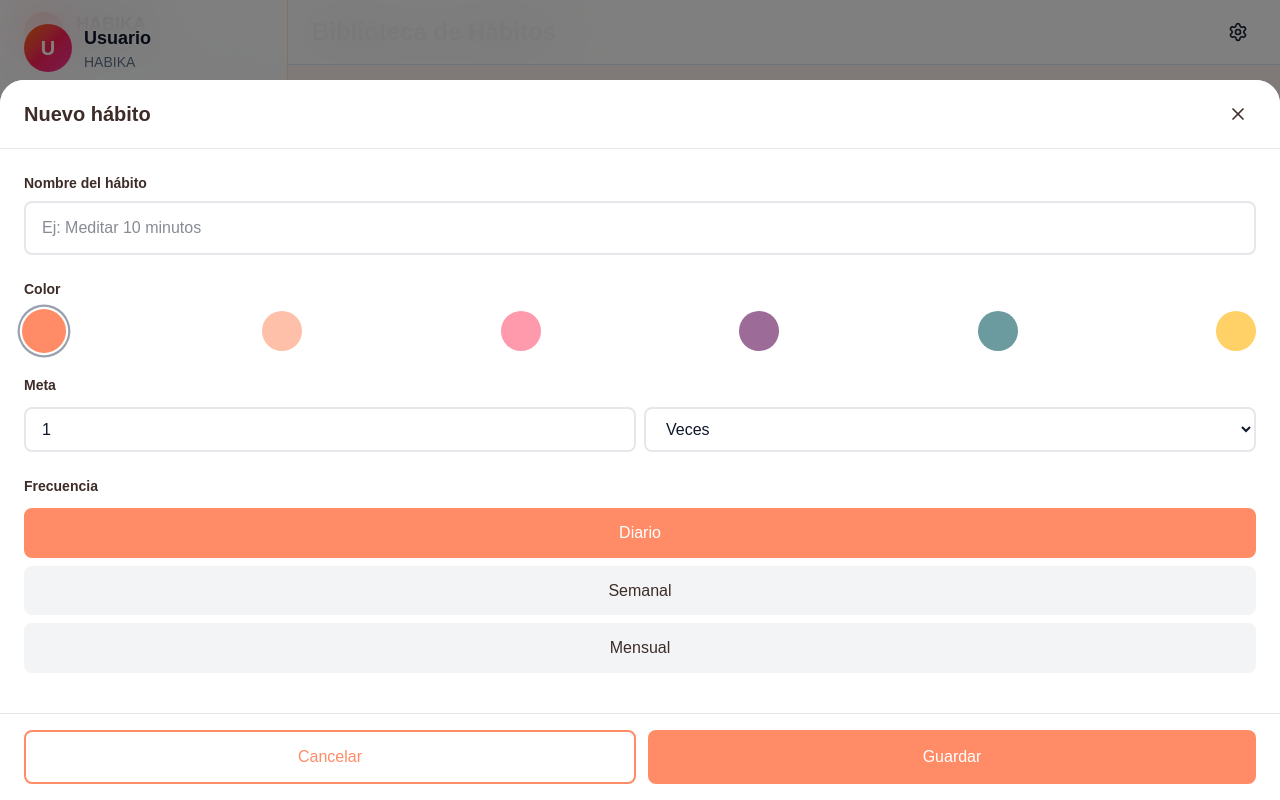
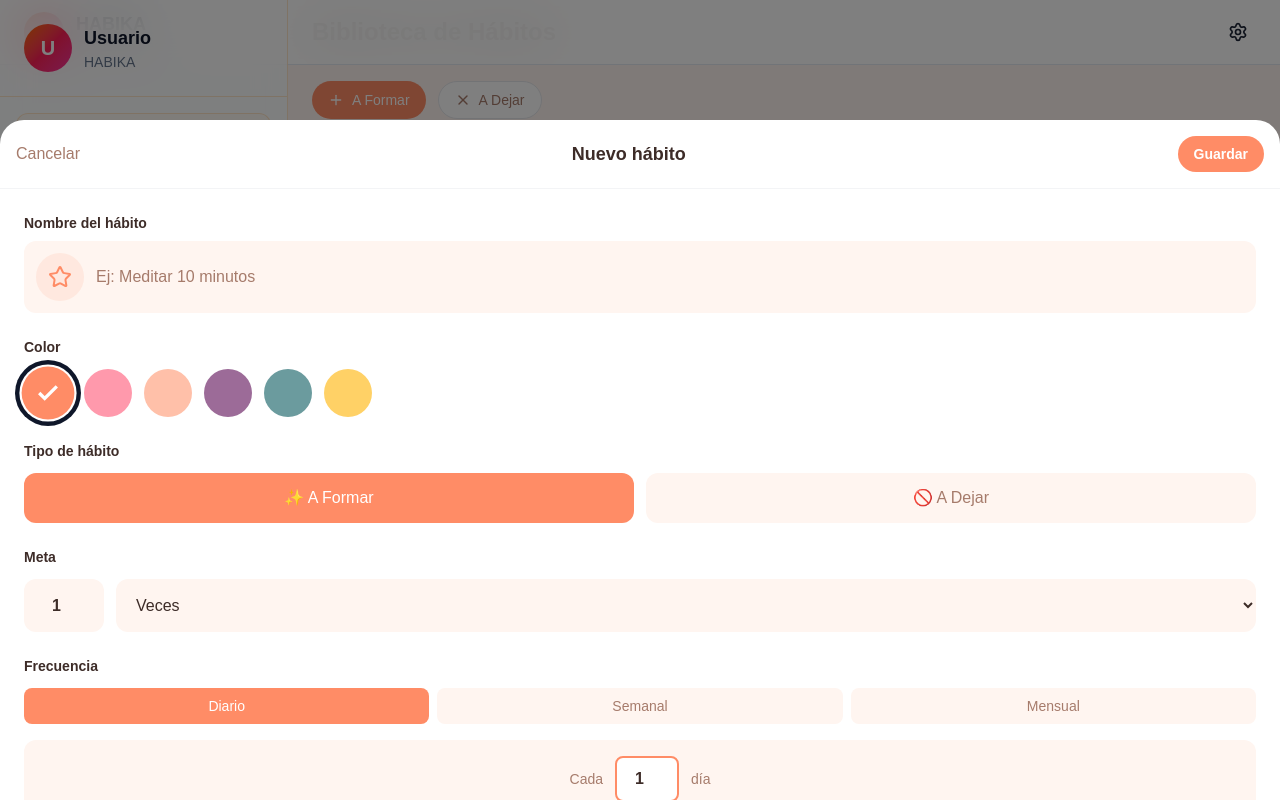
Before and after one commit to agustinmoren0/rocket-app, a Next.js app: page /biblioteca in a window 1280 px wide. Both pictures are taken after a click on the button "Crear hábito personalizado". Built offline with nearby package versions, Linux system fonts and the light colour scheme.

Commit message:
feat: modal crear hábito completo - icono+nombre inline + color funcional + frecuencia avanzada + UI coherente

```diff
--- a/app/biblioteca/page.tsx
+++ b/app/biblioteca/page.tsx
@@ -437,50 +437,54 @@ function PersonalizarHabitModal({ habit, type, onClose, onSuccess }: any) {
 }
 
 // ========== CREAR HÁBITO PERSONALIZADO MODAL ==========
-function CrearHabitoModal({ type, onClose, onSuccess }: any) {
-  const [name, setName] = useState('');
-  const [goalValue, setGoalValue] = useState('1');
-  const [goalUnit, setGoalUnit] = useState('veces');
-  const [frequency, setFrequency] = useState('diario');
-  const [daysOfWeek, setDaysOfWeek] = useState<number[]>([]);
-  const [specificDate, setSpecificDate] = useState('');
+function CrearHabitoModal({ type: defaultType, onClose, onSuccess }: any) {
+  const [formData, setFormData] = useState({
+    name: '',
+    icon: 'Star',
+    color: '#FF8C66',
+    type: defaultType || 'formar',
+    goalValue: 1,
+    goalUnit: 'veces',
+    frequency: 'diario',
+    frequencyInterval: 1,
+    selectedDays: [] as number[],
+    selectedDates: [] as number[],
+  });
 
-  const DAYS = ['Lun', 'Mar', 'Mié', 'Jue', 'Vie', 'Sáb', 'Dom'];
-  const COLORS = ['#FF8C66', '#FFC0A9', '#FF99AC', '#9C6B98', '#6B9B9E', '#FFD166'];
-  const [selectedColor, setSelectedColor] = useState(COLORS[0]);
+  const [showIconPicker, setShowIconPicker] = useState(false);
+
+  const COLORS = ['#FF8C66', '#FF99AC', '#FFC0A9', '#9C6B98', '#6B9B9E', '#FFD166'];
+  const WEEKDAYS = ['Lun', 'Mar', 'Mié', 'Jue', 'Vie', 'Sáb', 'Dom'];
+  const MONTH_DATES = Array.from({ length: 31 }, (_, i) => i + 1);
 
   const handleSave = () => {
-    if (!name.trim()) {
-      alert('Por favor ingresa un nombre');
+    if (!formData.name.trim()) {
+      alert('Ingresa un nombre para el hábito');
       return;
     }
 
     const habits = JSON.parse(localStorage.getItem('habika_custom_habits') || '[]');
-    const newHabit = {
+    habits.push({
       id: `habit_${Date.now()}`,
-      name,
-      icon: 'Star',
-      color: selectedColor,
-      type,
-      goalValue: parseInt(goalValue) || 1,
-      goalUnit,
-      frequency,
-      daysOfWeek: frequency === 'semanal' ? daysOfWeek : undefined,
-      specificDate: frequency === 'mensual' ? specificDate : undefined,
+      name: formData.name,
+      icon: formData.icon,
+      color: formData.color,
+      type: formData.type,
+      goalValue: formData.goalValue,
+      goalUnit: formData.goalUnit,
+      frequency: formData.frequency,
+      frequencyInterval: formData.frequencyInterval,
+      daysOfWeek: formData.selectedDays,
+      datesOfMonth: formData.selectedDates,
       status: 'active',
       createdAt: new Date().toISOString(),
-    };
-
-    habits.push(newHabit);
+      completedDates: [],
+    });
     localStorage.setItem('habika_custom_habits', JSON.stringify(habits));
     onSuccess();
   };
 
-  const toggleDayOfWeek = (dayIndex: number) => {
-    setDaysOfWeek(prev =>
-      prev.includes(dayIndex) ? prev.filter(d => d !== dayIndex) : [...prev, dayIndex].sort()
-    );
-  };
+  const SelectedIcon = LUCIDE_ICONS[formData.icon] || LUCIDE_ICONS['Star'];
 
   return (
     <motion.div
@@ -494,72 +498,142 @@ function CrearHabitoModal({ type, onClose, onSuccess }: any) {
         initial={{ y: '100%' }}
         animate={{ y: 0 }}
         exit={{ y: '100%' }}
-        transition={{ type: 'spring', damping: 30 }}
         onClick={(e) => e.stopPropagation()}
-        className="w-full bg-white rounded-t-3xl max-h-[90vh] overflow-y-auto"
+        className="w-full bg-white rounded-t-3xl max-h-[85vh] overflow-hidden flex flex-col"
       >
-        {/* Header */}
-        <div className="sticky top-0 bg-white border-b border-gray-200 px-6 py-4 flex items-center justify-between z-10">
-          <h2 className="text-xl font-bold text-[#3D2C28]">Nuevo hábito</h2>
+        {/* Header fijo */}
+        <div className="flex items-center justify-between p-4 border-b border-gray-100 shrink-0">
+          <button onClick={onClose} className="text-[#A67B6B] font-medium">
+            Cancelar
+          </button>
+          <h2 className="text-lg font-bold text-[#3D2C28]">Nuevo hábito</h2>
           <button
-            onClick={onClose}
-            className="p-2 hover:bg-gray-100 rounded-full transition-colors"
+            onClick={handleSave}
+            className="px-4 py-2 bg-[#FF8C66] text-white rounded-full text-sm font-semibold"
           >
-            <X className="w-5 h-5 text-[#3D2C28]" />
+            Guardar
           </button>
         </div>
 
-        {/* Content */}
-        <div className="px-6 py-6 space-y-6 pb-32">
-          {/* Nombre */}
+        {/* Contenido scrolleable */}
+        <div className="flex-1 overflow-y-auto pb-6">
+          <div className="p-6 space-y-6">
+
+            {/* Icono + Nombre en la misma línea */}
             <div>
               <label className="block text-sm font-semibold text-[#3D2C28] mb-2">Nombre del hábito</label>
+              <div className="flex items-center gap-3 bg-[#FFF5F0] rounded-xl p-3">
+                <button
+                  onClick={() => setShowIconPicker(!showIconPicker)}
+                  className="w-12 h-12 rounded-full flex items-center justify-center shrink-0 transition-transform hover:scale-110"
+                  style={{ backgroundColor: `${formData.color}20` }}
+                >
+                  <SelectedIcon className="w-6 h-6" style={{ color: formData.color }} />
+                </button>
                 <input
                   type="text"
-              value={name}
-              onChange={(e) => setName(e.target.value)}
+                  value={formData.name}
+                  onChange={(e) => setFormData({ ...formData, name: e.target.value })}
                   placeholder="Ej: Meditar 10 minutos"
-              className="w-full px-4 py-3 border-2 border-gray-200 rounded-lg focus:border-[#FF8C66] focus:outline-none"
+                  className="flex-1 bg-transparent border-none text-[#3D2C28] placeholder:text-[#A67B6B] focus:outline-none text-base"
                 />
+              </div>
+
+              {/* Selector de iconos expandible */}
+              {showIconPicker && (
+                <div className="mt-3 grid grid-cols-6 gap-2 bg-[#FFF5F0] rounded-xl p-3">
+                  {['Star', 'Heart', 'Zap', 'Flame', 'Target', 'Sparkles', 'Brain', 'Dumbbell', 'Music', 'Camera', 'Book', 'Coffee'].map((iconName) => {
+                    const Icon = LUCIDE_ICONS[iconName];
+                    return (
+                      <button
+                        key={iconName}
+                        onClick={() => {
+                          setFormData({ ...formData, icon: iconName });
+                          setShowIconPicker(false);
+                        }}
+                        className={`w-full aspect-square rounded-lg flex items-center justify-center transition-all ${
+                          formData.icon === iconName ? 'bg-white shadow-md ring-2 ring-[#FF8C66]' : 'bg-transparent hover:bg-white/50'
+                        }`}
+                      >
+                        {Icon && <Icon className="w-5 h-5" style={{ color: formData.color }} />}
+                      </button>
+                    );
+                  })}
+                </div>
+              )}
             </div>
 
             {/* Color */}
             <div>
               <label className="block text-sm font-semibold text-[#3D2C28] mb-3">Color</label>
-            <div className="flex justify-between gap-2">
+              <div className="flex gap-3">
                 {COLORS.map((color) => (
                   <button
                     key={color}
-                  onClick={() => setSelectedColor(color)}
-                  className={`w-10 h-10 rounded-full transition-all ${
-                    selectedColor === color ? 'ring-2 ring-offset-2 ring-gray-400 scale-110' : ''
+                    onClick={() => setFormData({ ...formData, color })}
+                    className={`w-12 h-12 rounded-full transition-all flex items-center justify-center ${
+                      formData.color === color ? 'ring-4 ring-offset-2 scale-110' : ''
                     }`}
                     style={{ backgroundColor: color }}
-                />
+                  >
+                    {formData.color === color && (
+                      <svg className="w-6 h-6 text-white" viewBox="0 0 24 24" fill="none" stroke="currentColor" strokeWidth="3">
+                        <polyline points="20 6 9 17 4 12" />
+                      </svg>
+                    )}
+                  </button>
                 ))}
+              </div>
+            </div>
+
+            {/* Tipo de hábito */}
+            <div>
+              <label className="block text-sm font-semibold text-[#3D2C28] mb-3">Tipo de hábito</label>
+              <div className="flex gap-3">
+                <button
+                  onClick={() => setFormData({ ...formData, type: 'formar' })}
+                  className={`flex-1 py-3 rounded-xl font-medium transition-colors ${
+                    formData.type === 'formar'
+                      ? 'bg-[#FF8C66] text-white'
+                      : 'bg-[#FFF5F0] text-[#A67B6B]'
+                  }`}
+                >
+                  ✨ A Formar
+                </button>
+                <button
+                  onClick={() => setFormData({ ...formData, type: 'dejar' })}
+                  className={`flex-1 py-3 rounded-xl font-medium transition-colors ${
+                    formData.type === 'dejar'
+                      ? 'bg-[#FF8C66] text-white'
+                      : 'bg-[#FFF5F0] text-[#A67B6B]'
+                  }`}
+                >
+                  🚫 A Dejar
+                </button>
               </div>
             </div>
 
             {/* Meta */}
             <div>
               <label className="block text-sm font-semibold text-[#3D2C28] mb-3">Meta</label>
-            <div className="flex gap-2">
+              <div className="flex gap-3">
                 <input
                   type="number"
                   min="1"
-                value={goalValue}
-                onChange={(e) => setGoalValue(e.target.value)}
-                className="flex-1 px-4 py-2 border-2 border-gray-200 rounded-lg focus:border-[#FF8C66] focus:outline-none"
+                  value={formData.goalValue}
+                  onChange={(e) => setFormData({ ...formData, goalValue: parseInt(e.target.value) || 1 })}
+                  className="w-20 px-4 py-3 rounded-xl bg-[#FFF5F0] text-center font-semibold text-[#3D2C28] border-2 border-transparent focus:border-[#FF8C66] focus:outline-none"
                 />
                 <select
-                value={goalUnit}
-                onChange={(e) => setGoalUnit(e.target.value)}
-                className="flex-1 px-4 py-2 border-2 border-gray-200 rounded-lg focus:border-[#FF8C66] focus:outline-none"
+                  value={formData.goalUnit}
+                  onChange={(e) => setFormData({ ...formData, goalUnit: e.target.value })}
+                  className="flex-1 px-4 py-3 rounded-xl bg-[#FFF5F0] text-[#3D2C28] font-medium border-none focus:outline-none focus:ring-2 focus:ring-[#FF8C66]"
                 >
                   <option value="veces">Veces</option>
-                <option value="minutos">Minutos</option>
+                  <option value="min">Minutos</option>
                   <option value="horas">Horas</option>
-                <option value="km">Km</option>
+                  <option value="km">Kilómetros</option>
+                  <option value="litros">Litros</option>
                   <option value="páginas">Páginas</option>
                 </select>
               </div>
@@ -568,56 +642,77 @@ function CrearHabitoModal({ type, onClose, onSuccess }: any) {
             {/* Frecuencia */}
             <div>
               <label className="block text-sm font-semibold text-[#3D2C28] mb-3">Frecuencia</label>
-            <div className="flex flex-col gap-2">
+
+              {/* Selector de tipo */}
+              <div className="flex gap-2 mb-4">
                 <button
-                onClick={() => {
-                  setFrequency('diario');
-                  setDaysOfWeek([]);
-                }}
-                className={`px-4 py-3 rounded-lg font-medium transition-colors ${
-                  frequency === 'diario'
+                  onClick={() => setFormData({ ...formData, frequency: 'diario' })}
+                  className={`flex-1 py-2 rounded-lg text-sm font-medium transition-colors ${
+                    formData.frequency === 'diario'
                       ? 'bg-[#FF8C66] text-white'
-                    : 'bg-gray-100 text-[#3D2C28] hover:bg-gray-200'
+                      : 'bg-[#FFF5F0] text-[#A67B6B]'
                   }`}
                 >
                   Diario
                 </button>
                 <button
-                onClick={() => setFrequency('semanal')}
-                className={`px-4 py-3 rounded-lg font-medium transition-colors ${
-                  frequency === 'semanal'
+                  onClick={() => setFormData({ ...formData, frequency: 'semanal', selectedDays: [] })}
+                  className={`flex-1 py-2 rounded-lg text-sm font-medium transition-colors ${
+                    formData.frequency === 'semanal'
                       ? 'bg-[#FF8C66] text-white'
-                    : 'bg-gray-100 text-[#3D2C28] hover:bg-gray-200'
+                      : 'bg-[#FFF5F0] text-[#A67B6B]'
                   }`}
                 >
                   Semanal
                 </button>
                 <button
-                onClick={() => setFrequency('mensual')}
-                className={`px-4 py-3 rounded-lg font-medium transition-colors ${
-                  frequency === 'mensual'
+                  onClick={() => setFormData({ ...formData, frequency: 'mensual', selectedDates: [] })}
+                  className={`flex-1 py-2 rounded-lg text-sm font-medium transition-colors ${
+                    formData.frequency === 'mensual'
                       ? 'bg-[#FF8C66] text-white'
-                    : 'bg-gray-100 text-[#3D2C28] hover:bg-gray-200'
+                      : 'bg-[#FFF5F0] text-[#A67B6B]'
                   }`}
                 >
                   Mensual
                 </button>
               </div>
+
+              {/* Intervalo personalizable */}
+              <div className="flex items-center justify-center gap-3 bg-[#FFF5F0] rounded-xl p-4 mb-4">
+                <span className="text-[#A67B6B] text-sm">Cada</span>
+                <input
+                  type="number"
+                  min="1"
+                  max="365"
+                  value={formData.frequencyInterval}
+                  onChange={(e) => setFormData({ ...formData, frequencyInterval: parseInt(e.target.value) || 1 })}
+                  className="w-16 px-3 py-2 rounded-lg bg-white text-center font-bold text-[#3D2C28] border-2 border-[#FF8C66]"
+                />
+                <span className="text-[#A67B6B] text-sm">
+                  {formData.frequency === 'diario' && (formData.frequencyInterval === 1 ? 'día' : 'días')}
+                  {formData.frequency === 'semanal' && (formData.frequencyInterval === 1 ? 'semana' : 'semanas')}
+                  {formData.frequency === 'mensual' && (formData.frequencyInterval === 1 ? 'mes' : 'meses')}
+                </span>
               </div>
 
-          {/* Días de la semana */}
-          {frequency === 'semanal' && (
+              {/* Selector de días (semanal) */}
+              {formData.frequency === 'semanal' && (
                 <div>
-              <label className="block text-sm font-semibold text-[#3D2C28] mb-3">Días</label>
-              <div className="grid grid-cols-7 gap-1">
-                {DAYS.map((day, idx) => (
+                  <p className="text-xs text-[#A67B6B] mb-2 font-medium">Días</p>
+                  <div className="grid grid-cols-7 gap-2">
+                    {WEEKDAYS.map((day, index) => (
                       <button
-                    key={day}
-                    onClick={() => toggleDayOfWeek(idx)}
-                    className={`py-2 rounded-lg font-medium text-xs transition-colors ${
-                      daysOfWeek.includes(idx)
+                        key={index}
+                        onClick={() => {
+                          const days = formData.selectedDays.includes(index)
+                            ? formData.selectedDays.filter(d => d !== index)
+                            : [...formData.selectedDays, index];
+                          setFormData({ ...formData, selectedDays: days });
+                        }}
+                        className={`py-2 rounded-lg text-xs font-semibold transition-colors ${
+                          formData.selectedDays.includes(index)
                             ? 'bg-[#FF8C66] text-white'
-                        : 'bg-gray-100 text-[#3D2C28] hover:bg-gray-200'
+                            : 'bg-[#FFF5F0] text-[#A67B6B]'
                         }`}
                       >
                         {day}
@@ -627,37 +722,35 @@ function CrearHabitoModal({ type, onClose, onSuccess }: any) {
                 </div>
               )}
 
-          {/* Fecha específica */}
-          {frequency === 'mensual' && (
+              {/* Calendario (mensual) */}
+              {formData.frequency === 'mensual' && (
                 <div>
-              <label className="block text-sm font-semibold text-[#3D2C28] mb-3">Día del mes</label>
-              <input
-                type="number"
-                min="1"
-                max="31"
-                value={specificDate}
-                onChange={(e) => setSpecificDate(e.target.value)}
-                placeholder="Ej: 15"
-                className="w-full px-4 py-3 border-2 border-gray-200 rounded-lg focus:border-[#FF8C66] focus:outline-none"
-              />
+                  <p className="text-xs text-[#A67B6B] mb-2 font-medium">Días del mes</p>
+                  <div className="grid grid-cols-7 gap-2 max-h-48 overflow-y-auto bg-[#FFF5F0] rounded-xl p-3">
+                    {MONTH_DATES.map((date) => (
+                      <button
+                        key={date}
+                        onClick={() => {
+                          const dates = formData.selectedDates.includes(date)
+                            ? formData.selectedDates.filter(d => d !== date)
+                            : [...formData.selectedDates, date];
+                          setFormData({ ...formData, selectedDates: dates });
+                        }}
+                        className={`aspect-square rounded-lg text-sm font-semibold transition-colors ${
+                          formData.selectedDates.includes(date)
+                            ? 'bg-[#FF8C66] text-white'
+                            : 'bg-white text-[#A67B6B] hover:bg-gray-100'
+                        }`}
+                      >
+                        {date}
+                      </button>
+                    ))}
+                  </div>
                 </div>
               )}
             </div>
 
-        {/* Fixed Footer */}
-        <div className="fixed bottom-0 left-0 right-0 bg-white border-t border-gray-200 px-6 py-4 flex gap-3 z-10">
-          <button
-            onClick={onClose}
-            className="flex-1 px-4 py-3 border-2 border-[#FF8C66] text-[#FF8C66] rounded-lg font-medium hover:bg-[#FFF5F0] transition-colors"
-          >
-            Cancelar
-          </button>
-          <button
-            onClick={handleSave}
-            className="flex-1 px-4 py-3 bg-[#FF8C66] text-white rounded-lg font-medium hover:scale-105 transition-transform active:scale-95"
-          >
-            Guardar
-          </button>
+          </div>
         </div>
       </motion.div>
     </motion.div>
```
Lines whose indentation alone changed are shown as unchanged.
